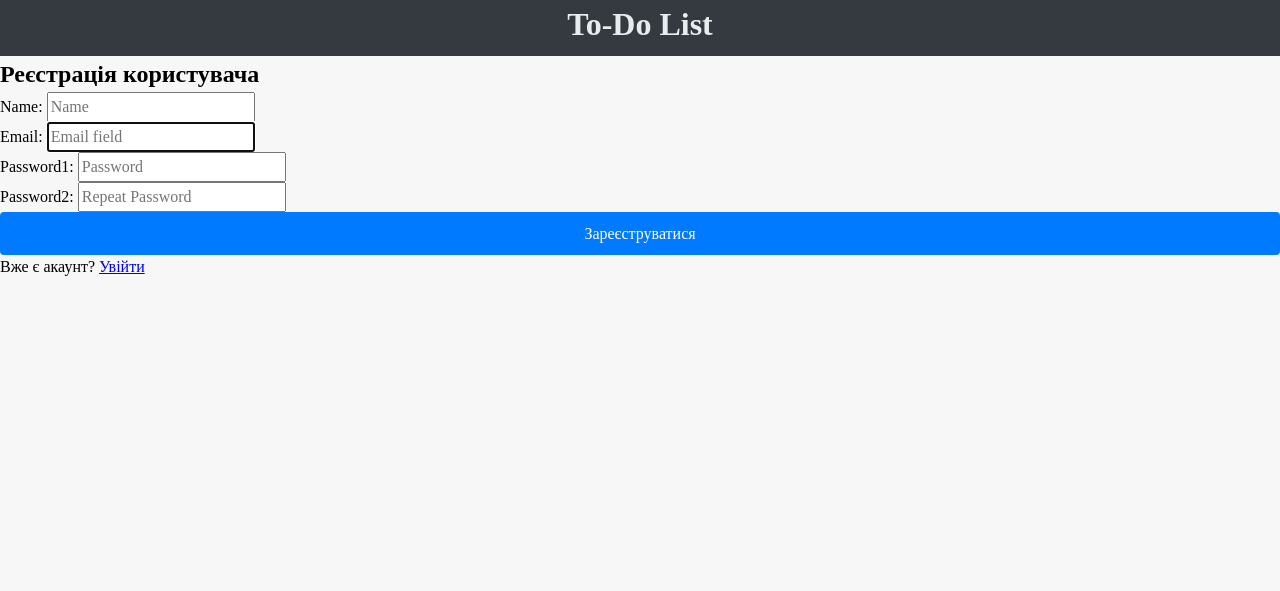
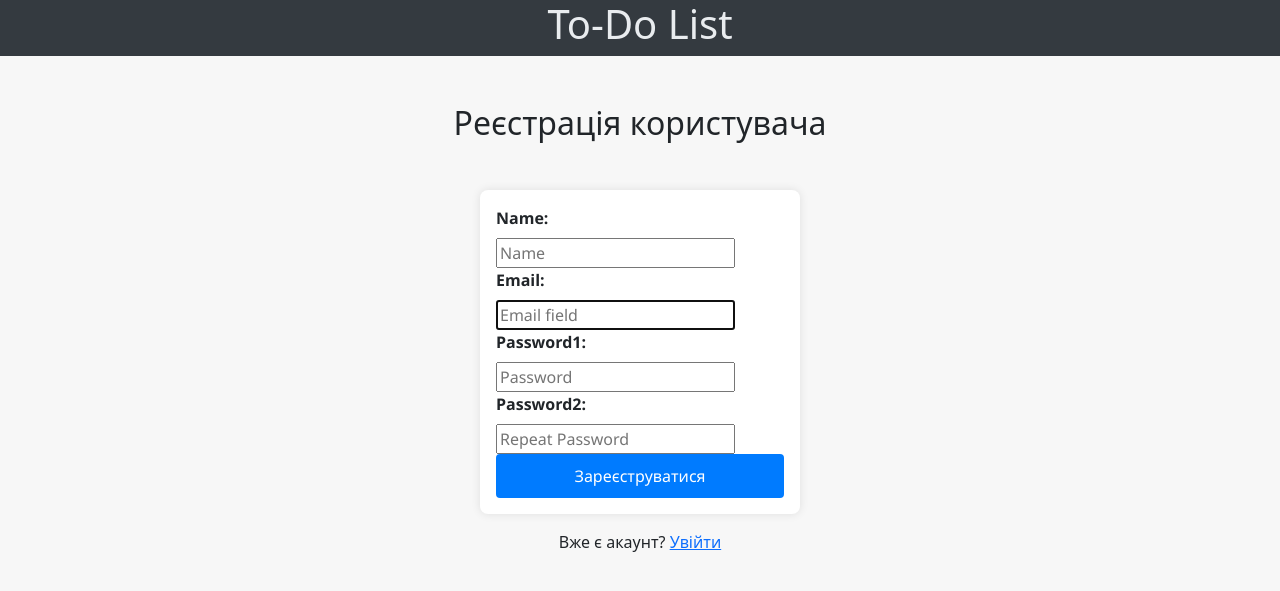
Before and after one commit to MaksonSt/to-do-app, a Django app: page /register/ in a window 1280 px wide. Shown: the top 591 px of the page. Run offline with Django 5.2, Linux system fonts and the light colour scheme.

Commit message:
add styles in register page

```diff
--- a/to_do_project/to_do_app/static/todo/css/pages/_home_unauthenticated.scss
+++ b/to_do_project/to_do_app/static/todo/css/pages/_home_unauthenticated.scss
@@ -1,6 +1,6 @@
 @import '../base/variables';
-@import 'base/reset';
-@import 'base/mixins';
+@import '../base/reset';
+@import '../base/mixins';
 
 body{
     background-color: #f7f7f7;
--- a/to_do_project/to_do_app/static/todo/css/style.css
+++ b/to_do_project/to_do_app/static/todo/css/style.css
@@ -78,6 +78,32 @@ select {
 .btn:hover {
   background-color: #0056b3;
   transform: translateY(-1px);
+}
+
+body {
+  background-color: #f7f7f7;
+}
+
+label {
+  margin-bottom: 0.5rem;
+  font-weight: 600;
+}
+
+h2 {
+  text-align: center;
+}
+
+.container_register {
+  margin: 32px;
+  padding: 1rem;
+  display: flex;
+  justify-content: center;
+  align-items: center;
+  flex-direction: column;
+}
+
+.mt-3 {
+  display: inline-block;
 }
 
 *,
--- a/to_do_project/to_do_app/templates/todo/base.html
+++ b/to_do_project/to_do_app/templates/todo/base.html
@@ -6,6 +6,7 @@
     <meta charset="UTF-8">
     <meta name="viewport" content="width=device-width, initial-scale=1.0">
     <title>{% block title %}To-Do App{% endblock %}</title>
+    <link href="https://cdn.jsdelivr.net/npm/bootstrap@5.3.3/dist/css/bootstrap.min.css" rel="stylesheet">
     <link rel="stylesheet" href="{% static 'todo/css/style.css' %}">
 </head>
 <body>
--- a/to_do_project/to_do_app/templates/todo/register.html
+++ b/to_do_project/to_do_app/templates/todo/register.html
@@ -3,14 +3,16 @@
 {% block title %}Реєстрація{% endblock %}
 
 {% block content %}
-  <div class="container mt-5">
-    <h2>Реєстрація користувача</h2>
+<h2>Реєстрація користувача</h2>
+  <div class="container_register">
 
     <form method="post">
+      <div class="unauth_container">
       {% csrf_token %}
       {{ form.as_p }}
 
       <button type="submit" class="btn btn-primary">Зареєструватися</button>
+      </div>
     </form>
 
     <p class="mt-3">Вже є акаунт? <a href="{% url 'to_do_app:login' %}">Увійти</a></p>
```
Also changed, not shown: to_do_project/to_do_app/static/todo/css/pages/_register.scss (+26 -0 lines), 1 other file.
